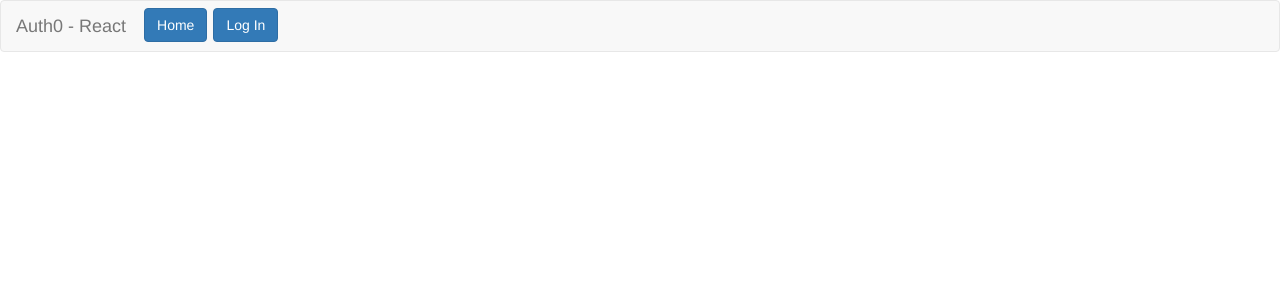
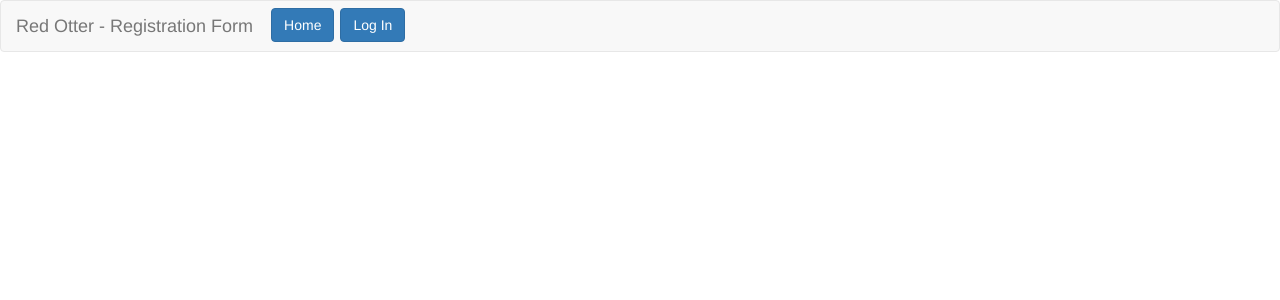
Before and after one commit to lukas-wg2/ostelco-react-web, a React (Create React App) app: page / in a window 1280 px wide. Shown: the top 300 px of the page. Built offline with nearby package versions, Linux system fonts and the light colour scheme; what auth0-js would draw is missing.

Commit message:
feat: set correct title for page

```diff
--- a/src/App.js
+++ b/src/App.js
@@ -23,7 +23,7 @@ class App extends Component {
         <Navbar fluid>
           <Navbar.Header>
             <Navbar.Brand>
-              <a href="#">Auth0 - React</a>
+              <a href="#">Red Otter - Registration Form</a>
             </Navbar.Brand>
             <Button
               bsStyle="primary"
```
